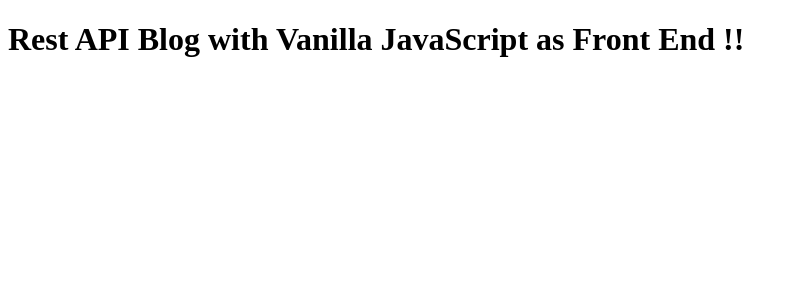
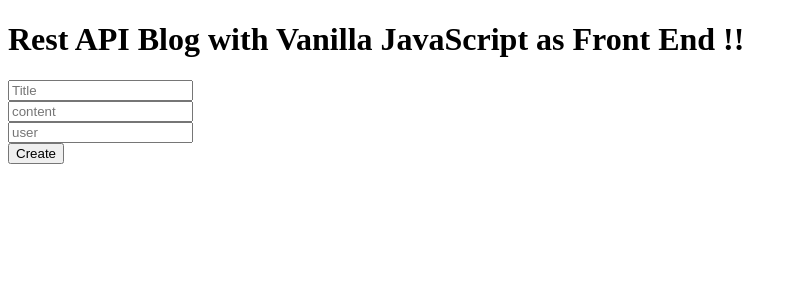
Before and after one commit to shravan-ks/Django_Rest_Api_Blog-Vanilla-JS, a Django app: page / in a window 1280 px wide. Shown: the top 300 px of the page, without its empty margins (0-797 px from the left). Run offline with Django 3.2, Linux system fonts and the light colour scheme; data comes from the database, SQL or seed files in the repository; both versions use the stored data as it was after the commit.

Commit message:
Added POST Feature i.e create post/blog

```diff
--- a/Rest_Api_Blog/urls.py
+++ b/Rest_Api_Blog/urls.py
@@ -7,7 +7,7 @@ from blog.views import home
 urlpatterns = [
     path('admin/', admin.site.urls),
     path('api-auth/', include('rest_framework.urls')),
-    path('api/blog', include('blog.urls')),
+    path('api/blog/', include('blog.urls')),
     path('' , home, name='home'),
 
 ]
--- a/blog/serializers.py
+++ b/blog/serializers.py
@@ -18,3 +18,13 @@ class PostSerializer(serializers.ModelSerializer):
 
     def get_author(self,obj):
         return obj.author.user.username
+
+
+class CreatePostSerializer(serializers.ModelSerializer):
+    class Meta:
+        model = Post
+        fields = (
+            'title',
+            'content',
+            'author',
+        )
--- a/blog/urls.py
+++ b/blog/urls.py
@@ -1,7 +1,8 @@
 from django.urls import path
 
-from blog.views import PostListView
+from blog.views import PostListView,PostCreateView
 
 urlpatterns = [
     path('', PostListView.as_view(), name='post-list'),
+    path('create', PostCreateView.as_view(), name='post-create'),
 ]
--- a/blog/views.py
+++ b/blog/views.py
@@ -5,7 +5,7 @@ from rest_framework import generics
 from rest_framework.permissions import AllowAny
 
 from blog.models import Post
-from blog.serializers import PostSerializer
+from blog.serializers import PostSerializer, CreatePostSerializer
 
 
 def home(request):
@@ -15,3 +15,9 @@ class PostListView(generics.ListAPIView):
     permission_classes = (AllowAny,)
     queryset = Post.objects.all()
     serializer_class = PostSerializer
+
+
+class PostCreateView(generics.CreateAPIView):
+    permission_classes = (AllowAny,)
+    queryset = Post.objects.all()
+    serializer_class = CreatePostSerializer
--- /dev/null
+++ b/requirements.txt
@@ -0,0 +1,4 @@
+Django==2.2.7
+djangorestframework==3.10.3
+pytz==2019.3
+sqlparse==0.3.0
--- a/static/js/app.js
+++ b/static/js/app.js
@@ -1,8 +1,47 @@
+const root = document.getElementById('root');
+
+
+//POST / Create Post
+document.querySelector('#postForm').addEventListener('submit', e => {
+    e.preventDefault();
+    const title = document.getElementById('title');
+    const content = document.getElementById('content');
+    const author = document.getElementById('author');
+    createPost(title.value, content.value,author.value);
+    title.value = '';
+    content.value= '';
+    author.value = '';
+})
+
+
+function createPost(title, content,author) {
+    const data = {
+        method: "POST",
+        headers:{
+          'content-type': "application/json"
+        },
+        body: JSON.stringify({
+            title, content,author
+        })
+    }
+    fetch('api/blog/create',data)
+    .then(() => {
+        getPostList();
+    })
+    .catch(err => {
+        console.error(err);
+    })
+
+}
+
+
+//GET / Fetch Post
 function getPostList() {
-    fetch('api/blog')
+    fetch('api/blog/')
         .then(res => res.json())
         .then(data => {
-            mapPosts(data)
+            clearChildren(root);
+            mapPosts(data);
         })
         .catch(err =>{
             console.log(err);
@@ -24,8 +63,13 @@ function appendTag(parent, element){
     return parent.appendChild(element)
 }
 
+function clearChildren(node) {
+    while (node.firstChild){
+        node.removeChild(node.firstChild);
+    }
+}
+
 function renderPost(post){
-    const root = document.getElementById('root');
     const div =  createNode('div')
     div.className = 'post-item'
     const title = createNode('h2')
--- a/templates/index.html
+++ b/templates/index.html
@@ -8,6 +8,16 @@
 </head>
 <body>
     <h1>Rest API Blog with Vanilla JavaScript as Front End !!</h1>
+
+    <div class="form">
+        <form method="POST" id="postForm">
+            <input type="text" id="title" placeholder="Title" ><br>
+            <input type="text" id="content" placeholder="content"><br>
+            <input type="text" id="author" placeholder="user"><br>
+            <button type="submit">Create</button>
+        </form>
+    </div>
+
     <div id="root">
 
     </div>
```
Also changed, not shown: db.sqlite3, 1 other file.
